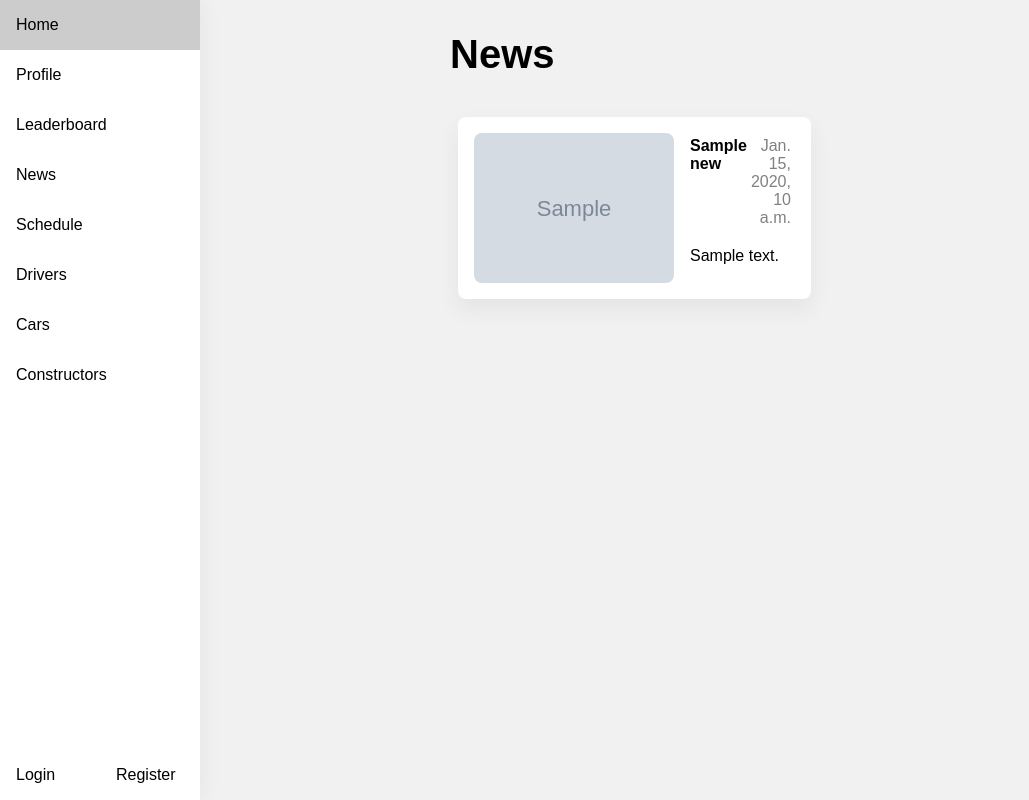
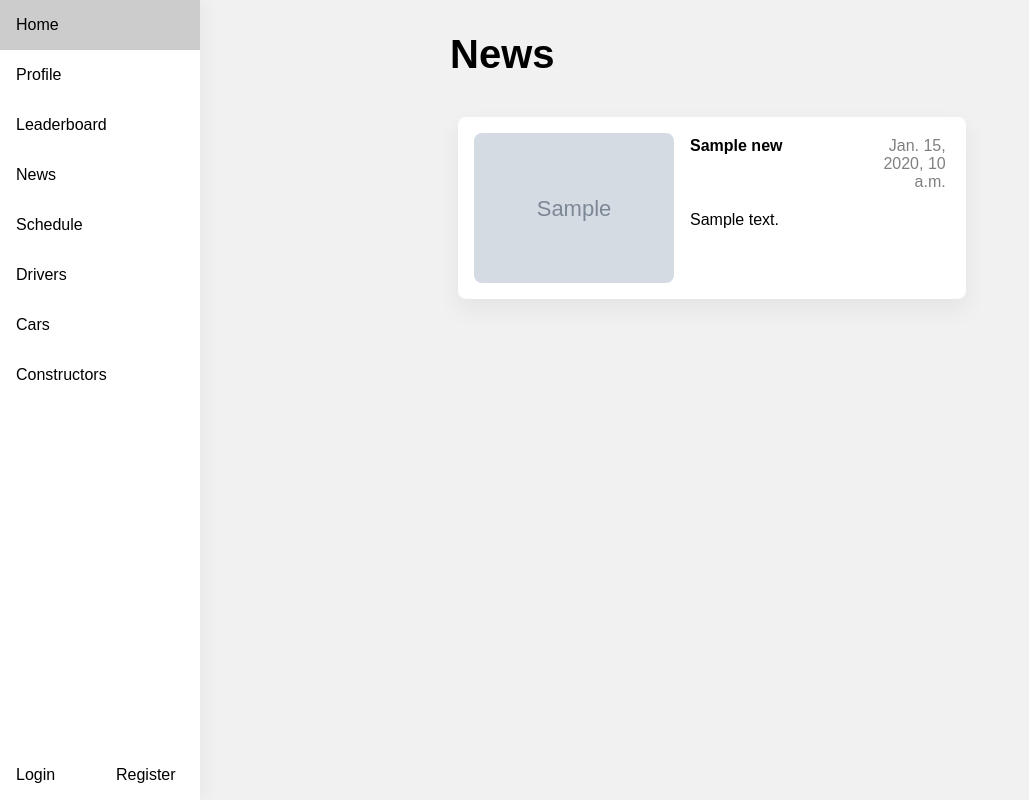
Before and after one commit to farz-1/WAD, a Django app: template templates/for1/news/news.html in a window 1280 px wide. Shown: the whole page, without its empty margins (0-1029 px from the left). Run offline with Django 3.2, Linux system fonts and the light colour scheme; the template is opened without the code that fills it: most values are stand-ins (such as "Sample title", 1, 10 or a date in 2020); grey boxes marked "Sample" are stand-in pictures.

Commit message:
Fix news page style

```diff
--- a/templates/for1/news/news.html
+++ b/templates/for1/news/news.html
@@ -14,7 +14,7 @@
 
     {% for n in news %}
 
-    <a class="w-50 flex" style="text-decoration: none !important;" href="{{n.articleURL}}" target="_blank">
+    <a class="flex" style="text-decoration: none !important;" href="{{n.articleURL}}" target="_blank">
     <div class="flex-fill card flex flex-row m-2 hover-shadow pointer">
 
         <img src={{n.imageURL}}>
```
